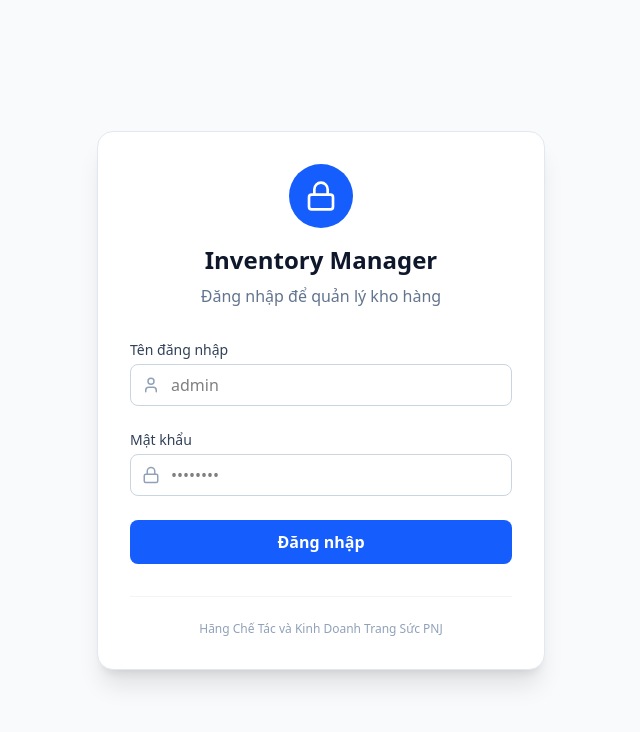
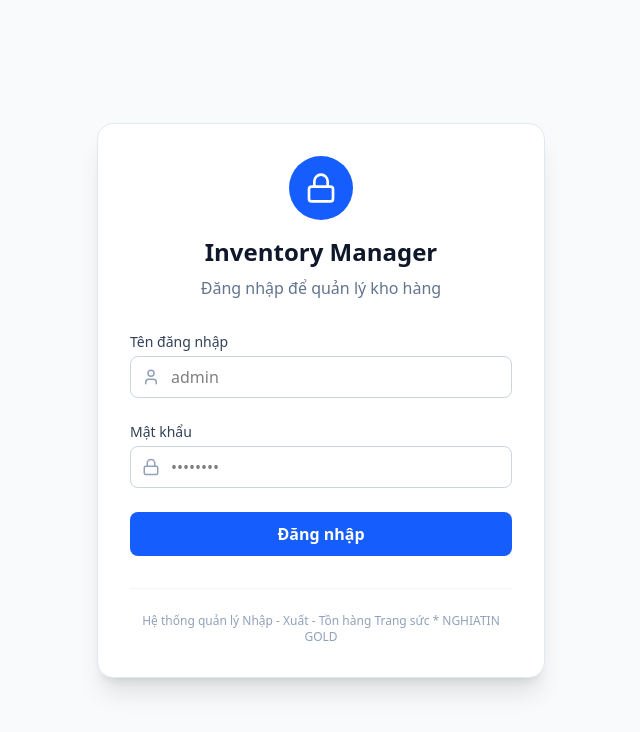
Before and after one commit to BinhPhan75/QLNXT, a React (Vite) app: page / in a window 1280 px wide. Shown: the top 732 px of the page, without its empty margins (319-959 px from the left). Built offline with nearby package versions, Linux system fonts and the light colour scheme; no server answers.

Commit message:
Update footer text in Login component

```diff
--- a/src/components/Login.tsx
+++ b/src/components/Login.tsx
@@ -97,7 +97,7 @@ export default function Login() {
 
         <div className="mt-8 pt-6 border-t border-slate-100 text-center">
           <p className="text-xs text-slate-400">
-            Hãng Chế Tác và Kinh Doanh Trang Sức PNJ
+            Hệ thống quản lý Nhập - Xuất - Tồn hàng Trang sức * NGHIATIN GOLD
           </p>
         </div>
       </motion.div>
```
